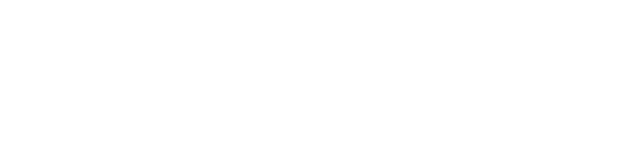
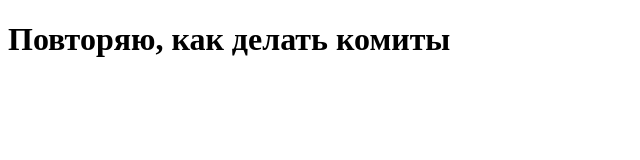
Before and after one commit to acherrry/first-project, a plain HTML site: page index.html in a window 1280 px wide. Shown: the whole page, without its empty margins (0-640 px from the left). Drawn offline with Linux system fonts and the light colour scheme.

Commit message:
Повторяю, как сделать коммит с амперсанд

```diff
--- a/index.html
+++ b/index.html
@@ -8,7 +8,7 @@
 </head>
 <body>
   <header>
-
+      <h1>Повторяю, как делать комиты</h1>
   </header>
 </body>
 </html>
```
